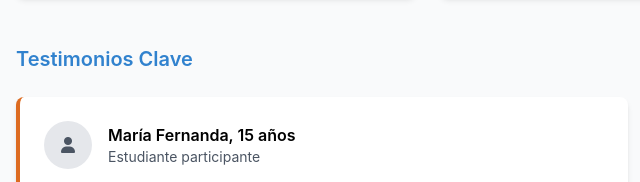
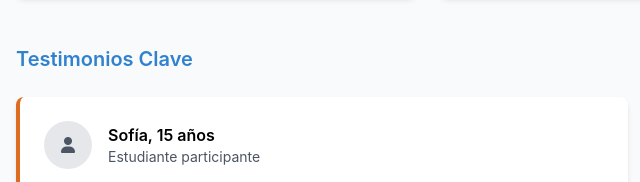
Before and after one commit to ecapdevilla/ecapdevilla.github.io, a plain HTML site: page index.html in a window 1280 px wide. Shown: the part 3206-3388 px from the top of the page, 0-640 px from the left. Drawn offline with nearby package versions, Linux system fonts and the light colour scheme.

Commit message:
Update index.html

```diff
--- a/index.html
+++ b/index.html
@@ -345,7 +345,7 @@
                                 <i class="fas fa-user text-gray-600"></i>
                             </div>
                             <div>
-                                <h4 class="font-semibold">María Fernanda, 15 años</h4>
+                                <h4 class="font-semibold">Sofía, 15 años</h4>
                                 <p class="text-gray-600 text-sm">Estudiante participante</p>
                             </div>
                         </div>
```
